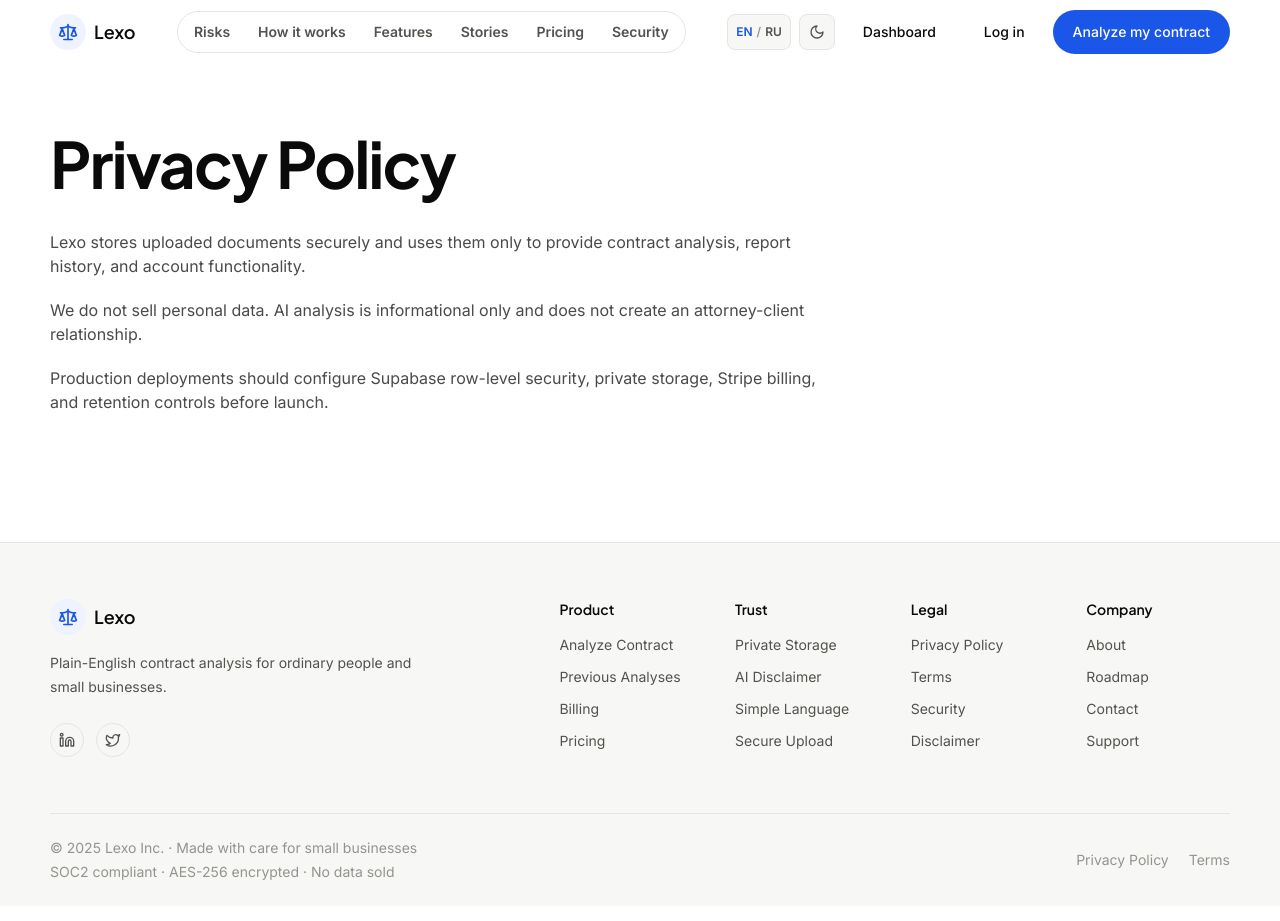
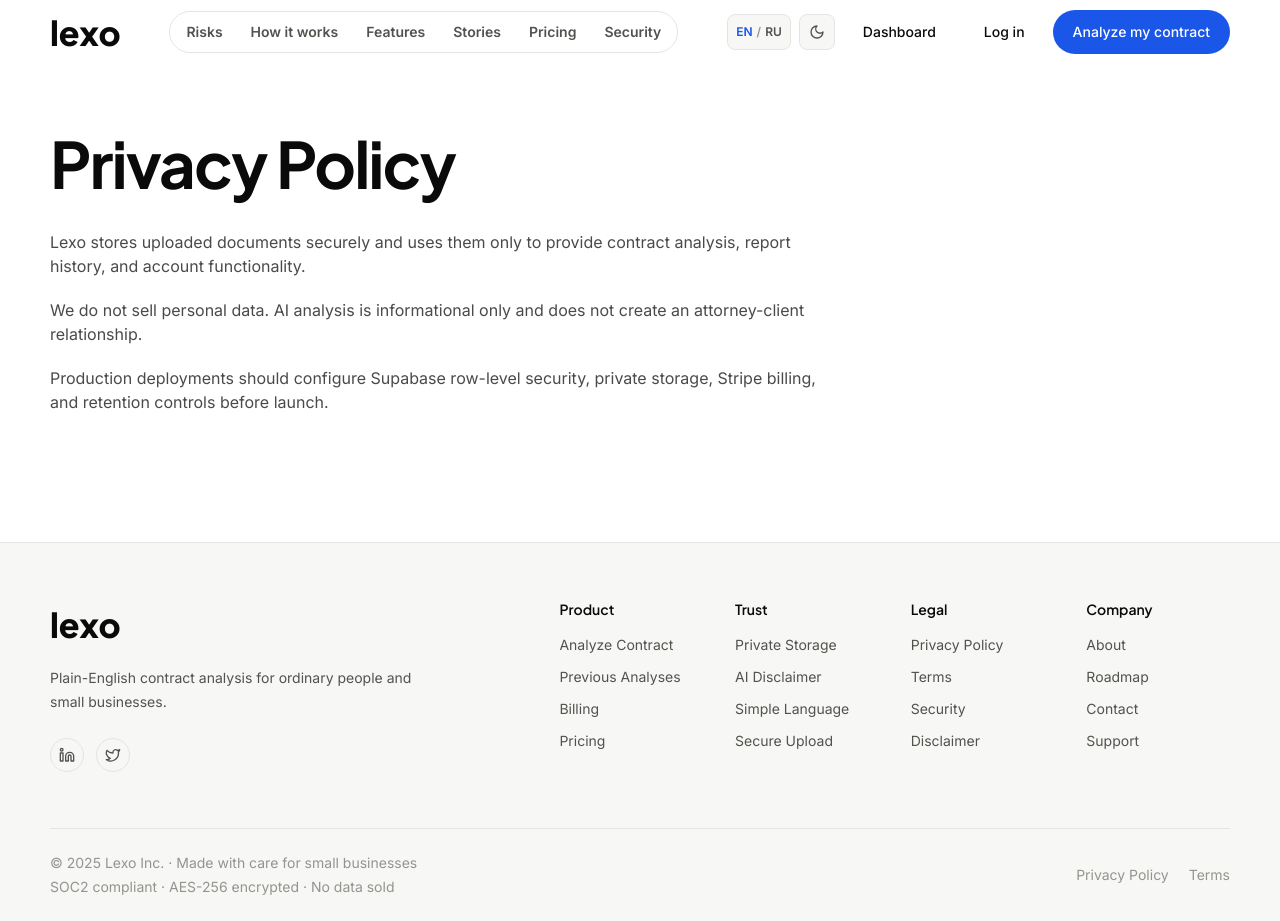
Before and after one commit to Anuar-zxc/unicorn, a Next.js app: page /privacy in a window 1280 px wide. Built offline with nearby package versions, Linux system fonts and the light colour scheme.

Commit message:
Replace brand mark with Lexo wordmark

```diff
--- a/components/auth/AuthCard.tsx
+++ b/components/auth/AuthCard.tsx
@@ -1,9 +1,9 @@
 "use client";
 
 import Link from "next/link";
-import { Scale } from "lucide-react";
 import { AuthForm } from "@/components/auth/AuthForm";
 import { LanguageSwitcher } from "@/components/shared/LanguageSwitcher";
+import { Logo } from "@/components/shared/Logo";
 import { ThemeToggle } from "@/components/shared/ThemeToggle";
 import { useLanguage } from "@/components/providers/AppProviders";
 
@@ -32,9 +32,7 @@
             <LanguageSwitcher />
             <ThemeToggle />
           </div>
-          <div className="mx-auto flex h-12 w-12 items-center justify-center rounded-full bg-[var(--accent-light)] text-[var(--accent)]">
-            <Scale className="h-6 w-6" />
-          </div>
+          <Logo className="mx-auto block w-fit text-[52px]" />
           <h1 className="mt-4 font-display text-3xl font-semibold">{text[0]}</h1>
           <p className="mt-2 text-sm text-[var(--text-secondary)]">{text[1]}</p>
         </div>
--- a/components/layout/DashboardLayout.tsx
+++ b/components/layout/DashboardLayout.tsx
@@ -4,6 +4,7 @@
 import { Menu } from "lucide-react";
 import { Sidebar } from "@/components/layout/Sidebar";
 import { Avatar } from "@/components/shared/Avatar";
+import { Logo } from "@/components/shared/Logo";
 
 function getInitials(email: string): string {
   const parts = email.split("@")[0].split(/[.\-_]/);
@@ -47,7 +48,7 @@
               <p className="text-xs uppercase tracking-[0.16em] text-white/35">
                 Contract clarity
               </p>
-              <p className="font-display text-xl font-semibold">Lexo</p>
+              <Logo className="mt-1 block text-[28px] text-white" />
             </div>
             <div className="ml-auto">
               <Avatar initials={initials} className="h-10 w-10 text-sm" />
--- a/components/layout/Footer.tsx
+++ b/components/layout/Footer.tsx
@@ -1,8 +1,9 @@
 "use client";
 
 import Link from "next/link";
-import { Linkedin, Scale, Twitter } from "lucide-react";
+import { Linkedin, Twitter } from "lucide-react";
 import { useLanguage } from "@/components/providers/AppProviders";
+import { Logo } from "@/components/shared/Logo";
 
 const footerText = {
   en: {
@@ -81,11 +82,8 @@
     <footer className="border-t border-[var(--border)] bg-[var(--bg-surface)]">
       <div className="container-shell grid gap-10 py-14 md:grid-cols-[1.4fr_2fr]">
         <div>
-          <Link href="/" className="flex items-center gap-2 font-display text-lg font-semibold">
-            <span className="flex h-9 w-9 items-center justify-center rounded-full bg-[var(--accent-light)] text-[var(--accent)]">
-              <Scale className="h-5 w-5" />
-            </span>
-            Lexo
+          <Link href="/" className="flex items-center">
+            <Logo className="text-[34px]" />
           </Link>
           <p className="mt-4 max-w-sm text-sm leading-6 text-[var(--text-secondary)]">
             {text.tagline}
--- a/components/layout/Navbar.tsx
+++ b/components/layout/Navbar.tsx
@@ -2,10 +2,11 @@
 
 import Link from "next/link";
 import { useEffect, useState } from "react";
-import { Menu, Scale, X } from "lucide-react";
+import { Menu, X } from "lucide-react";
 import { Button } from "@/components/ui/button";
 import { LanguageSwitcher } from "@/components/shared/LanguageSwitcher";
 import { ThemeToggle } from "@/components/shared/ThemeToggle";
+import { Logo } from "@/components/shared/Logo";
 import { useLanguage } from "@/components/providers/AppProviders";
 import { cn } from "@/lib/utils";
 
@@ -71,11 +72,8 @@
       )}
     >
       <nav className="container-shell flex h-16 items-center justify-between">
-        <Link href="/" className="flex items-center gap-2 font-display text-lg font-semibold">
-          <span className="flex h-9 w-9 items-center justify-center rounded-full bg-[var(--accent-light)] text-[var(--accent)]">
-            <Scale className="h-5 w-5" />
-          </span>
-          Lexo
+        <Link href="/" className="flex items-center">
+          <Logo className="text-[34px]" />
         </Link>
 
         <div className="hidden items-center gap-1 rounded-full border border-[var(--border)] bg-[var(--bg-surface)]/70 p-1 lg:flex">
@@ -120,7 +118,7 @@
         )}
       >
         <div className="mb-8 flex items-center justify-between">
-          <span className="font-display text-lg font-semibold">Lexo</span>
+          <Logo className="text-[34px]" />
           <button
             aria-label="Close menu"
             className="focus-ring inline-flex h-10 w-10 items-center justify-center rounded-full"
--- a/components/layout/Sidebar.tsx
+++ b/components/layout/Sidebar.tsx
@@ -14,6 +14,7 @@
   Users
 } from "lucide-react";
 import { Avatar } from "@/components/shared/Avatar";
+import { Logo } from "@/components/shared/Logo";
 import { PlanBadge } from "@/components/shared/PlanBadge";
 import { LogoutButton } from "@/components/auth/LogoutButton";
 import { cn } from "@/lib/utils";
@@ -59,11 +60,14 @@
       )}
     >
       <div className="flex items-center justify-between">
-        <Link href="/dashboard" className="flex items-center gap-2">
-          <span className="flex h-10 w-10 items-center justify-center rounded-full bg-[#1A56E8] text-white shrink-0">
-            <Scale className="h-5 w-5" />
-          </span>
-          {!collapsed && <span className="font-display text-lg font-semibold">Lexo</span>}
+        <Link href="/dashboard" className="flex min-w-0 items-center">
+          {collapsed ? (
+            <span className="flex h-10 w-10 items-center justify-center rounded-xl bg-[#1A56E8]/15">
+              <Logo markOnly className="text-[22px] text-white" />
+            </span>
+          ) : (
+            <Logo className="text-[34px] text-white" />
+          )}
         </Link>
         {!collapsed && (
           <button
--- /dev/null
+++ b/components/shared/Logo.tsx
@@ -0,0 +1,14 @@
+import { cn } from "@/lib/utils";
+
+export function Logo({ className, markOnly = false }: { className?: string; markOnly?: boolean }) {
+  return (
+    <span
+      className={cn(
+        "font-display text-[32px] font-extrabold lowercase leading-none tracking-normal text-[var(--text-primary)] dark:text-white",
+        className
+      )}
+    >
+      {markOnly ? "lx" : "lexo"}
+    </span>
+  );
+}
```
